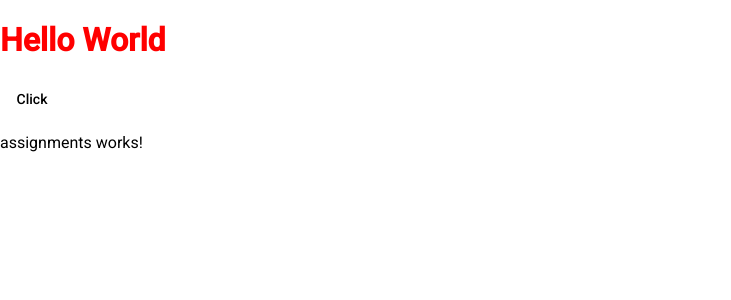
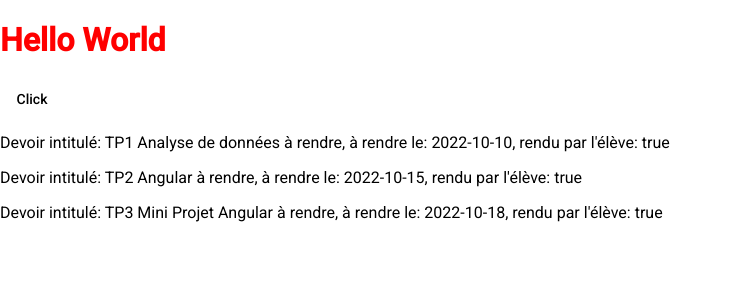
Before and after one commit to Nouke/angularFrontM1Miage2022_2023, an Angular app in the folder Projet-Angular/assignment-app/: page / in a window 1280 px wide. Shown: the top 300 px of the page, without its empty margins (0-731 px from the left). Built offline with nearby package versions, Linux system fonts and the light colour scheme.

Commit message:
Directives structurelles *ngFor

```diff
--- a/Projet-Angular/assignment-app/src/app/assignments/assignments.component.html
+++ b/Projet-Angular/assignment-app/src/app/assignments/assignments.component.html
@@ -1 +1,6 @@
-<p>assignments works!</p>
+
+<p *ngFor=" let assignment of assignments">
+    Devoir intitulé: {{assignment.nom}}, à rendre le: {{assignment.dateDeRendu}}, rendu par l'élève: {{assignment.rendu}}
+
+
+</p>
--- a/Projet-Angular/assignment-app/src/app/assignments/assignments.component.ts
+++ b/Projet-Angular/assignment-app/src/app/assignments/assignments.component.ts
@@ -7,6 +7,30 @@ import { Component, OnInit } from '@angular/core';
   styleUrls: ['./assignments.component.css']
 })
 export class AssignmentsComponent implements OnInit {
+  titre = "Mon application sur les Assignments !"
+
+  assignments = [
+    {
+      nom: " TP1 Analyse de données à rendre",
+      dateDeRendu: '2022-10-10',
+      rendu: true
+
+    },
+
+    {
+      nom: "TP2 Angular à rendre",
+      dateDeRendu: '2022-10-15',
+      rendu: true
+
+    },
+
+    {
+      nom: "TP3 Mini Projet Angular à rendre",
+      dateDeRendu: '2022-10-18',
+      rendu: true
+
+    }
+  ]
 
   constructor() { }
 
```
